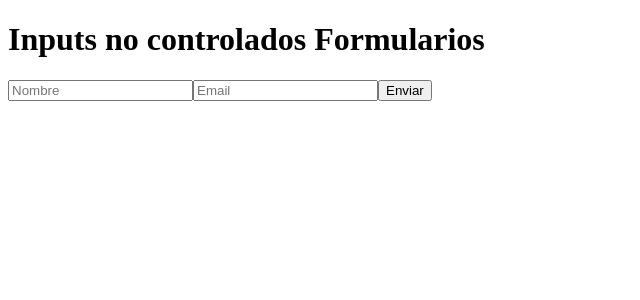
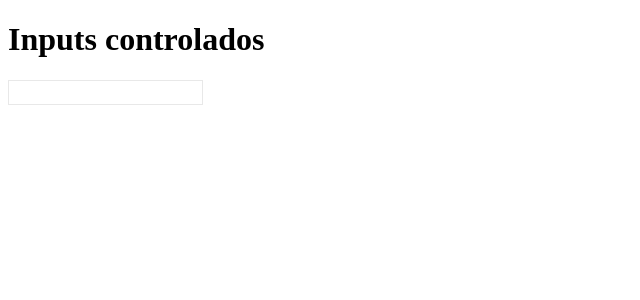
Before and after one commit to carlosmorera/CursoReact2020, a React (Create React App) app: page / in a window 1280 px wide. Shown: the top 300 px of the page, without its empty margins (0-640 px from the left). Built offline with nearby package versions, Linux system fonts and the light colour scheme.

Commit message:
Ejercicio donde se hace un input controlado

```diff
--- a/src/App.js
+++ b/src/App.js
@@ -1,29 +1,43 @@
 import React, {Component} from "react";
 
-//Con los input no controlados no podermos controlar los cambios de la informacion
+//Con los input  controlados  podermos controlar los cambios de la informacion en tiempo real
 
-class InputNoControlado extends Component {
-    handleSubmit = (event) => {
-        event.preventDefault()
-        const nombre = event.target[0].value
-        const email = event.target[1].value
-        this.props.onSend({nombre, email})
+class InputControlado extends Component {
+    state = {
+        text: '',
+        color: '#E8E8E8'
+    }
+    actualizar = (event) => {
+
+        const text = event.target.value
+        let color = 'green'
+
+        if(text.trim() === ''){
+            color= '#E8E8E8'
+        }
+        if(text.trim() !== '' && text.length < 5){
+            color= 'red'
+        }
+        this.setState({text, color})
     }
 
     render() {
+        const styles = {
+            border: `1px solid ${this.state.color}`,
+            padding: '0.3em 0.6em',
+            outline
+    :
+        'none'
+    }
+
         return (
             <form onSubmit={this.handleSubmit}>
                 <input
                     type="text"
-                    placeholder='Nombre'
+                    value={this.state.text}
+                    onChange={this.actualizar}
+                    style={styles}
                 />
-                <input
-                    type="text"
-                    placeholder='Email'
-                />
-                <button>
-                    Enviar
-                </button>
             </form>
         )
     }
@@ -38,9 +52,8 @@ class App extends Component {
     render() {
         return (
             <div>
-                <h1>Inputs no controlados Formularios</h1>
-                <InputNoControlado
-                onSend ={this.send}
+                <h1>Inputs controlados</h1>
+                <InputControlado
                 />
             </div>
         )
```
